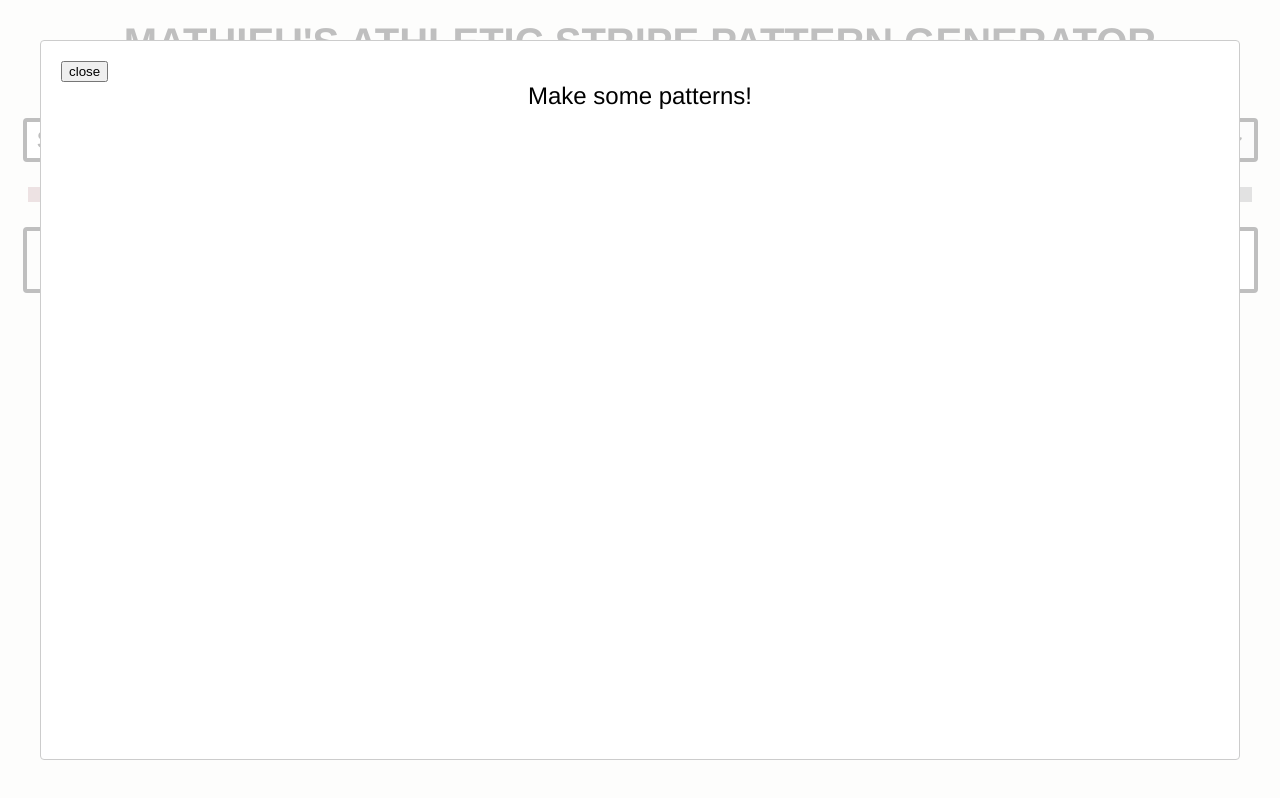
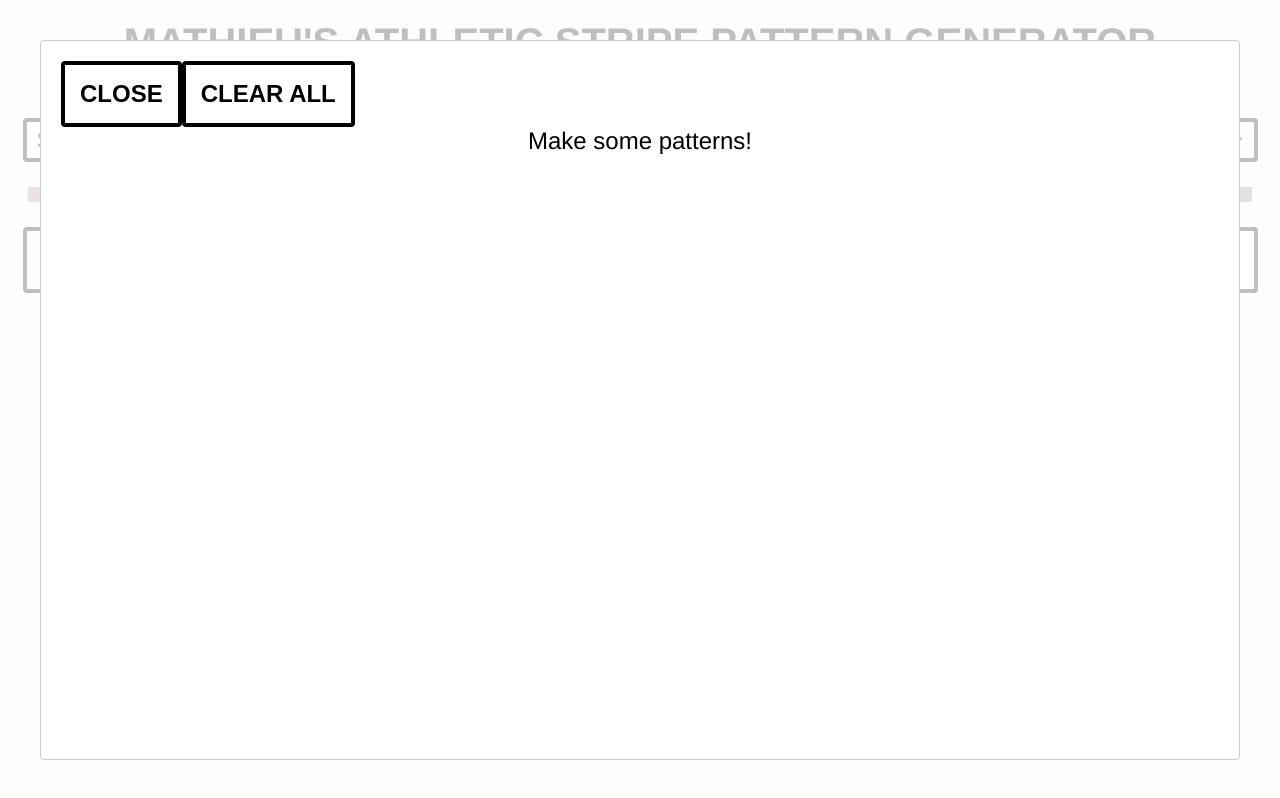
Before and after one commit to affordances/stripes, a React (Create React App) app: page / in a window 1280 px wide. Both pictures are taken after a click on the button "SAVED". Built offline with nearby package versions, Linux system fonts and the light colour scheme.

Commit message:
fixed savedRowHeight, add clear button

```diff
--- a/src/App.js
+++ b/src/App.js
@@ -1,4 +1,4 @@
-import React from "react";
+import React, { useState } from "react";
 import { FixedSizeGrid as Grid } from "react-window";
 import AutoSizer from "react-virtualized-auto-sizer";
 import Modal from "react-modal";
@@ -15,8 +15,9 @@ import {
   EmptyStateContainer,
   Title,
   PatternLabelText,
+  Button,
 } from "./styles.js";
-import { convertTo2D } from "./helpers.js";
+import { convertTo2D, getRowHeight } from "./helpers.js";
 import { useLocalStorage, useStripes } from "./hooks.js";
 import { Menu } from "./Menu.js";
 
@@ -47,6 +48,7 @@ const PatternRenderer = (props) => {
 };
 
 const App = () => {
+  const [modalIsOpen, setIsOpen] = useState(false);
   const { patterns, magnitude, ...props } = useStripes();
   const {
     savedPatterns,
@@ -55,7 +57,6 @@ const App = () => {
     isPatternSaved,
   } = useLocalStorage();
 
-  const [modalIsOpen, setIsOpen] = React.useState(false);
   const openModal = () => {
     setIsOpen(true);
   };
@@ -64,16 +65,15 @@ const App = () => {
     setIsOpen(false);
   };
 
-  const patternHeight = patterns.length
-    ? patterns[0][0].pattern.reduce((acc, p) => acc + p.count, 0)
-    : 0;
-  const rowHeight = patternHeight > 0 ? patternHeight * 10 + 47 : 0;
+  const rowHeight = getRowHeight(patterns);
   const convertedSavedPatterns = convertTo2D(savedPatterns);
+  const savedRowHeight = getRowHeight(convertedSavedPatterns);
 
   return (
     <Container>
       <Modal isOpen={modalIsOpen} onRequestClose={closeModal}>
-        <button onClick={closeModal}>close</button>
+        <Button onClick={closeModal}>CLOSE</Button>
+        <Button onClick={clearSavedPatterns}>CLEAR ALL</Button>
         {convertedSavedPatterns.length > 0 ? (
           <AutoSizerContainer style={{ height: "100%" }}>
             <AutoSizer>
@@ -90,7 +90,7 @@ const App = () => {
                     rowCount={convertedSavedPatterns.length}
                     columnWidth={columnWidth}
                     height={height}
-                    rowHeight={rowHeight}
+                    rowHeight={savedRowHeight}
                     width={width}
                   >
                     {PatternRenderer}
--- a/src/helpers.js
+++ b/src/helpers.js
@@ -43,6 +43,13 @@ export const convertTo2D = (array) => {
   return result;
 };
 
+export const getRowHeight = (patterns) => {
+  const patternHeight = patterns.length
+    ? patterns[0][0].pattern.reduce((acc, p) => acc + p.count, 0)
+    : 0;
+  return patternHeight > 0 ? patternHeight * 10 + 47 : 0;
+};
+
 export const splitter = (arr) => {
   return arr.map((arr2) =>
     arr2.split("").map((letter) => lettersToNumbers[letter])
```
